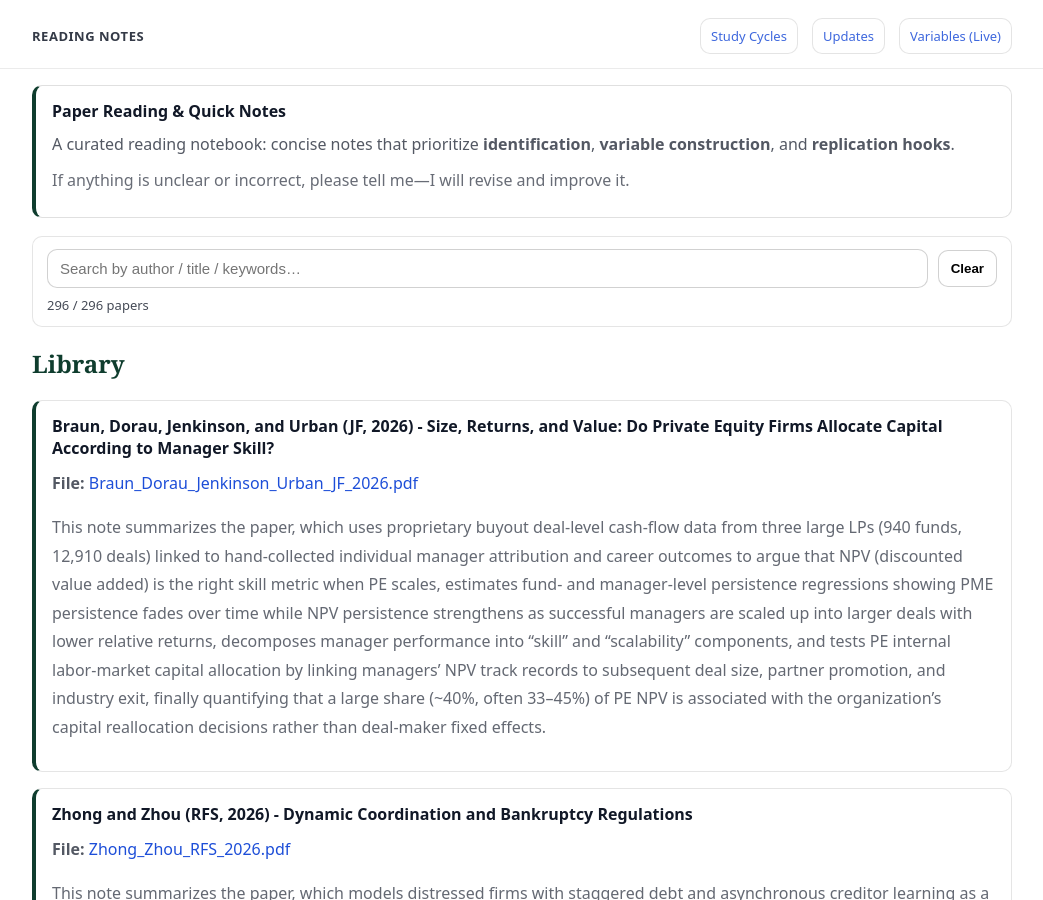
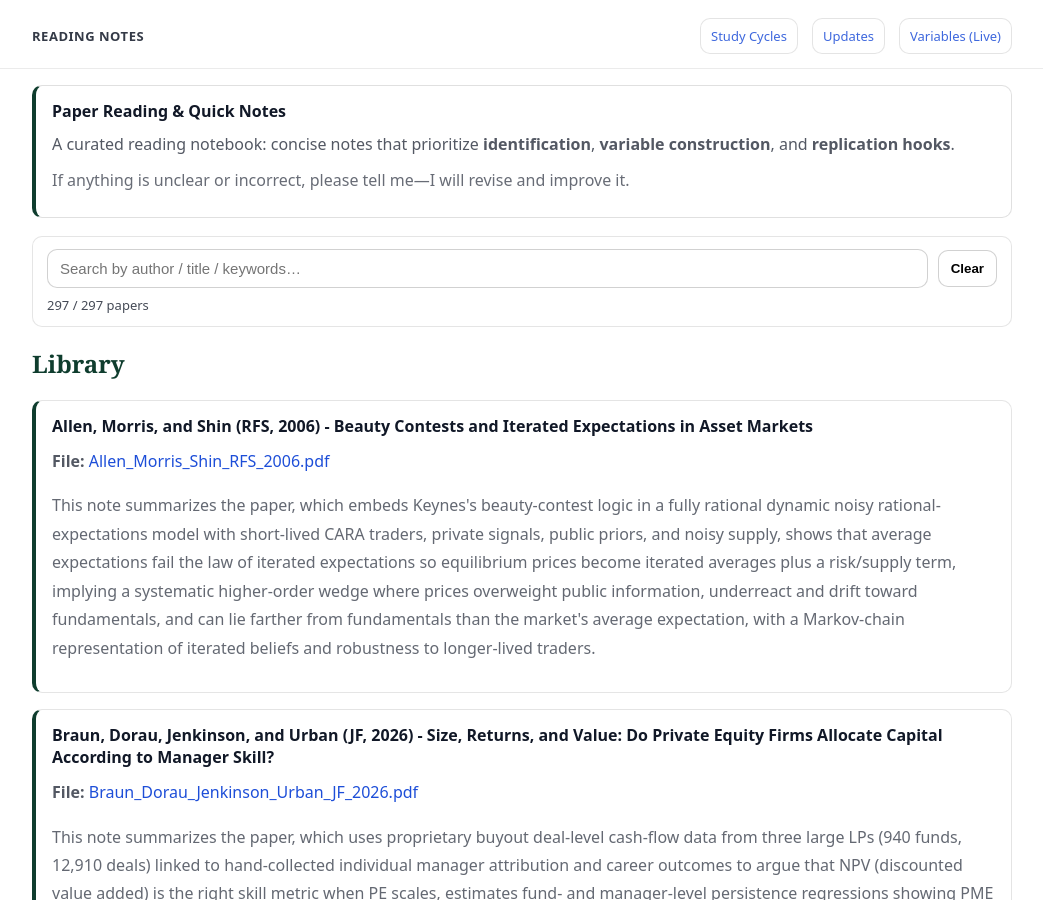
Before and after one commit to yaxinzn/study-archive, a Jekyll site: the page built from reading/index.md, in a window 1280 px wide and 900 px high. Shown: the whole window, without its empty margins (118-1161 px from the left). Built offline with Jekyll 4.4.1, drawn with Linux system fonts in a browser that asks for light colours.

Commit message:
Reading: add/update Allen_Morris_Shin_RFS_2006.pdf

```diff
--- a/_data/reading.yml
+++ b/_data/reading.yml
@@ -1,3 +1,7 @@
+- title: "Allen, Morris, and Shin (RFS, 2006) - Beauty Contests and Iterated Expectations in Asset Markets"
+  file: "Allen_Morris_Shin_RFS_2006.pdf"
+  desc: "This note summarizes the paper, which embeds Keynes's beauty-contest logic in a fully rational dynamic noisy rational-expectations model with short-lived CARA traders, private signals, public priors, and noisy supply, shows that average expectations fail the law of iterated expectations so equilibrium prices become iterated averages plus a risk/supply term, implying a systematic higher-order wedge where prices overweight public information, underreact and drift toward fundamentals, and can lie farther from fundamentals than the market's average expectation, with a Markov-chain representation of iterated beliefs and robustness to longer-lived traders."
+
 - title: "Braun, Dorau, Jenkinson, and Urban (JF, 2026) - Size, Returns, and Value: Do Private Equity Firms Allocate Capital According to Manager Skill?"
   file: "Braun_Dorau_Jenkinson_Urban_JF_2026.pdf"
   desc: "This note summarizes the paper, which uses proprietary buyout deal-level cash-flow data from three large LPs (940 funds, 12,910 deals) linked to hand-collected individual manager attribution and career outcomes to argue that NPV (discounted value added) is the right skill metric when PE scales, estimates fund- and manager-level persistence regressions showing PME persistence fades over time while NPV persistence strengthens as successful managers are scaled up into larger deals with lower relative returns, decomposes manager performance into “skill” and “scalability” components, and tests PE internal labor-market capital allocation by linking managers’ NPV track records to subsequent deal size, partner promotion, and industry exit, finally quantifying that a large share (~40%, often 33–45%) of PE NPV is associated with the organization’s capital reallocation decisions rather than deal-maker fixed effects."
```
Also changed, not shown: 1 other file.
